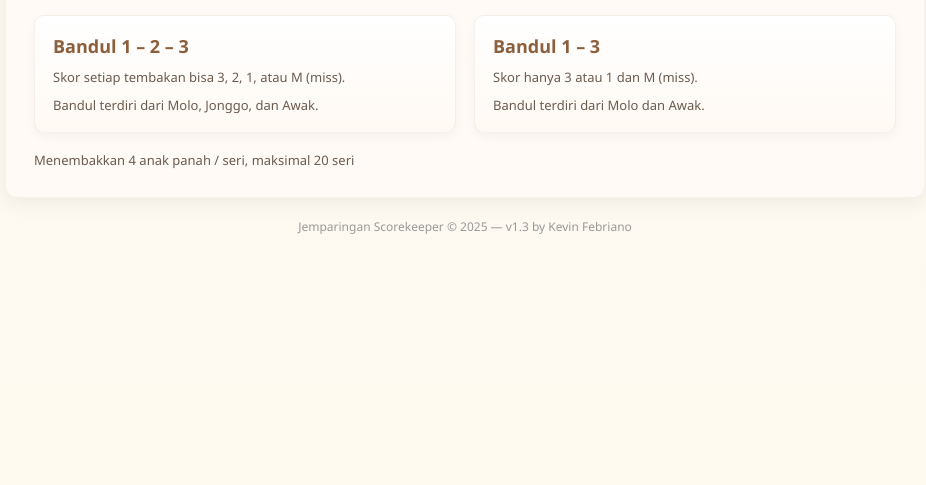
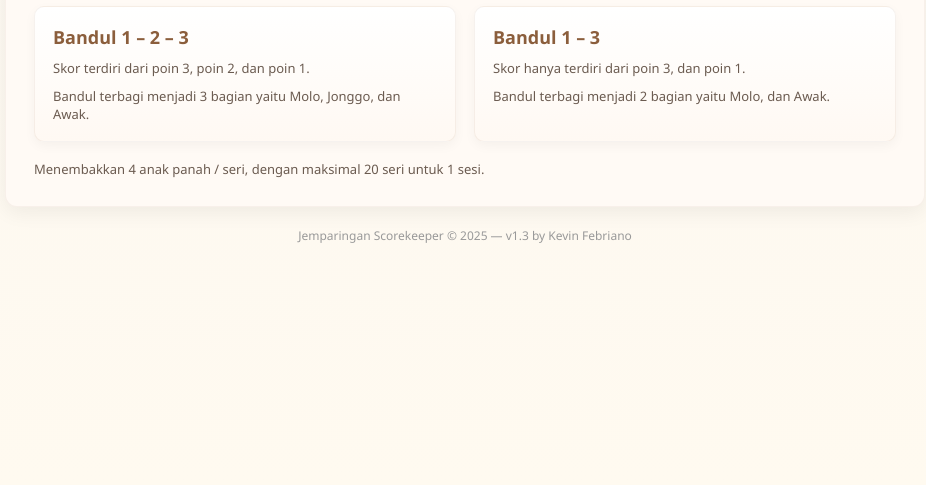
Before and after one commit to Lemielll/Scorekeeper-Jemparingan, a plain HTML site: page index.html in a window 1280 px wide. Shown: the part 315-800 px from the top of the page, without its empty margins (175-1101 px from the left). Drawn offline with Linux system fonts and the light colour scheme.

Commit message:
Add files via upload

```diff
--- a/index.html
+++ b/index.html
@@ -18,7 +18,7 @@
       margin:0;
       min-height:100vh;
       display:flex;
-      flex-direction:column; /* Diubah agar footer bisa di bawah */
+      flex-direction:column;
       align-items:center;
       justify-content:center;
       background: linear-gradient(180deg, var(--bg), #fffaf0);
@@ -76,19 +76,19 @@
     <div class="choices">
       <div class="option" id="opt-321">
         <h2>Bandul 1 – 2 – 3</h2>
-        <p>Skor setiap tembakan bisa 3, 2, 1, atau M (miss).</p>
-        <p class="small">Bandul terdiri dari Molo, Jonggo, dan Awak.</p>
+        <p>Skor terdiri dari poin 3, poin 2, dan poin 1.</p>
+        <p class="small">Bandul terbagi menjadi 3 bagian yaitu Molo, Jonggo, dan Awak.</p>
       </div>
 
       <div class="option" id="opt-13">
         <h2>Bandul 1 – 3</h2>
-        <p>Skor hanya 3 atau 1 dan M (miss).</p>
-        <p class="small">Bandul terdiri dari Molo dan Awak.</p>
+        <p>Skor hanya terdiri dari poin 3, dan poin 1.</p>
+        <p class="small">Bandul terbagi menjadi 2 bagian yaitu Molo, dan Awak.</p>
       </div>
     </div>
 
     <div class="foot">
-      <div>Menembakkan 4 anak panah / seri, maksimal 20 seri</div>
+      <div>Menembakkan 4 anak panah / seri, dengan maksimal 20 seri untuk 1 sesi.</div>
     </div>
   </div>
 
```
Also changed, not shown: script-jemparingan.js (+2 -6 lines).
